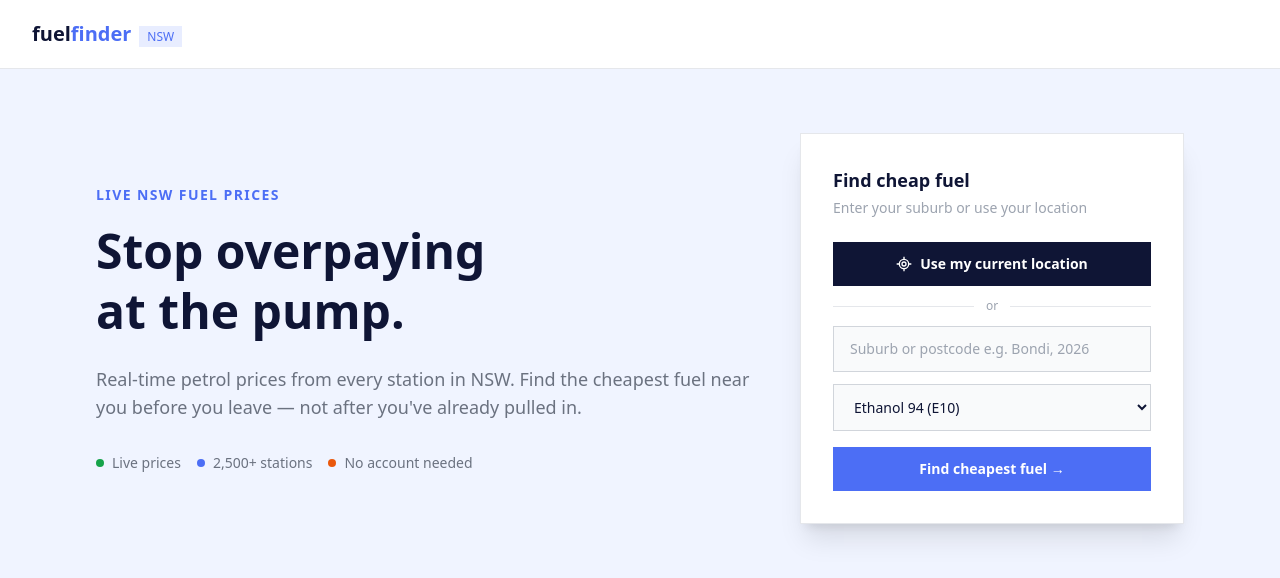
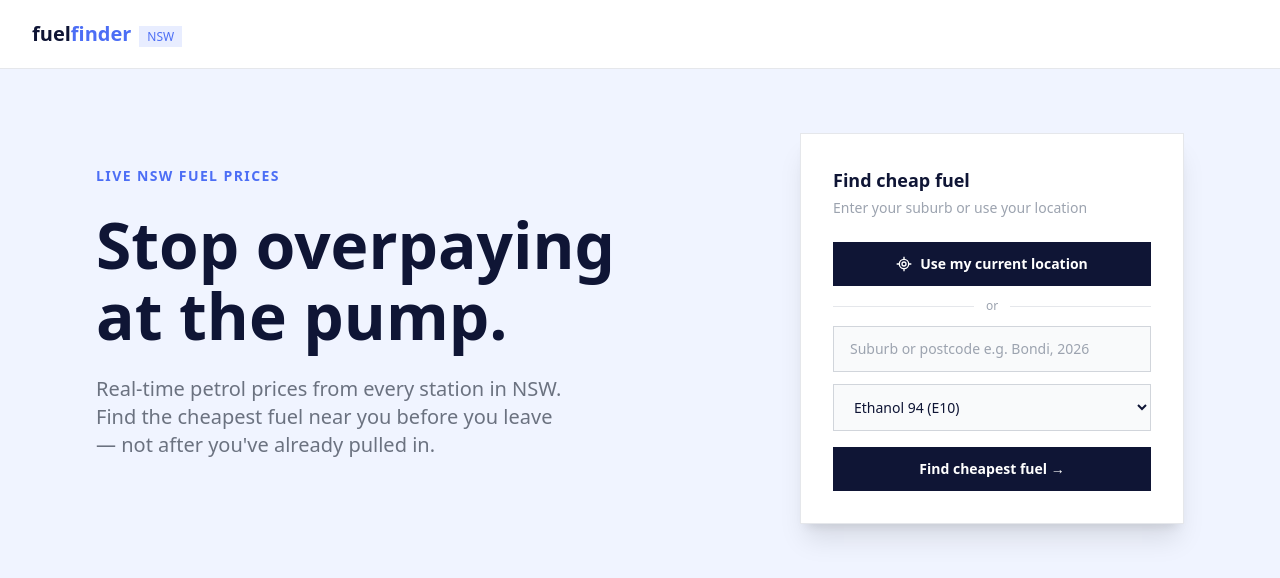
Before and after one commit to AneetKaur033/petrol-price-finder, a React (Vite) app: page / in a window 1280 px wide. Shown: the top 578 px of the page. Built offline with nearby package versions, Linux system fonts and the light colour scheme.

Commit message:
bigger font, navy buttons, no rounded corners, no bullet points

```diff
--- a/src/App.tsx
+++ b/src/App.tsx
@@ -204,7 +204,7 @@ function App() {
       <div className="min-h-screen" style={{ backgroundColor: '#f0f4ff' }}>
 
         {/* Nav */}
-        <div className="px-8 py-5 flex items-center justify-between" style={{ backgroundColor: 'white', borderBottom: '1px solid #e5e7eb' }}>
+        <div className="px-8 py-5 flex items-center" style={{ backgroundColor: 'white', borderBottom: '1px solid #e5e7eb' }}>
           <h1 className="text-xl font-bold" style={{ color: '#0f1535' }}>
             fuel<span style={{ color: '#4c6ef5' }}>finder</span>
             <span className="text-xs font-normal ml-2 px-2 py-0.5" style={{ backgroundColor: '#e8edff', color: '#4c6ef5' }}>NSW</span>
@@ -214,31 +214,17 @@ function App() {
         {/* Hero */}
         <div className="max-w-6xl mx-auto px-8 py-16 flex flex-col md:flex-row items-center gap-12">
 
-          {/* Left: Headline */}
+          {/* Left */}
           <div className="flex-1">
-            <p className="text-sm font-semibold uppercase tracking-widest mb-4" style={{ color: '#4c6ef5' }}>
+            <p className="text-sm font-semibold uppercase tracking-widest mb-6" style={{ color: '#4c6ef5' }}>
               Live NSW Fuel Prices
             </p>
-            <h2 className="text-5xl font-bold leading-tight mb-6" style={{ color: '#0f1535' }}>
+            <h2 className="font-bold leading-tight mb-6" style={{ color: '#0f1535', fontSize: '64px', lineHeight: '1.1' }}>
               Stop overpaying<br />at the pump.
             </h2>
-            <p className="text-lg mb-8" style={{ color: '#6b7280' }}>
+            <p className="text-xl mb-8" style={{ color: '#6b7280', maxWidth: '480px' }}>
               Real-time petrol prices from every station in NSW. Find the cheapest fuel near you before you leave — not after you've already pulled in.
             </p>
-            <div className="flex gap-4 flex-wrap">
-              <div className="flex items-center gap-2">
-                <div className="w-2 h-2 rounded-full" style={{ backgroundColor: '#16a34a' }}></div>
-                <span className="text-sm" style={{ color: '#6b7280' }}>Live prices</span>
-              </div>
-              <div className="flex items-center gap-2">
-                <div className="w-2 h-2 rounded-full" style={{ backgroundColor: '#4c6ef5' }}></div>
-                <span className="text-sm" style={{ color: '#6b7280' }}>2,500+ stations</span>
-              </div>
-              <div className="flex items-center gap-2">
-                <div className="w-2 h-2 rounded-full" style={{ backgroundColor: '#ea580c' }}></div>
-                <span className="text-sm" style={{ color: '#6b7280' }}>No account needed</span>
-              </div>
-            </div>
           </div>
 
           {/* Right: Search panel */}
@@ -252,7 +238,6 @@ function App() {
               </div>
             )}
 
-            {/* Location button */}
             <button
               onClick={handleUseLocation}
               disabled={locationLoading}
@@ -273,7 +258,6 @@ function App() {
               <div className="flex-1 h-px" style={{ backgroundColor: '#e5e7eb' }}></div>
             </div>
 
-            {/* Search input */}
             <input
               type="text"
               value={search}
@@ -284,7 +268,6 @@ function App() {
               style={{ border: '1px solid #d1d5db', color: '#0f1535', backgroundColor: '#f9fafb' }}
             />
 
-            {/* Fuel type */}
             <select
               value={fuelType}
               onChange={e => setFuelType(e.target.value)}
@@ -296,12 +279,11 @@ function App() {
               ))}
             </select>
 
-            {/* Search button */}
             <button
               onClick={handleSearch}
               disabled={loading}
               className="w-full py-3 text-sm font-semibold text-white"
-              style={{ backgroundColor: '#4c6ef5' }}
+              style={{ backgroundColor: '#0f1535' }}
             >
               {loading ? 'Searching...' : 'Find cheapest fuel →'}
             </button>
@@ -341,7 +323,7 @@ function App() {
               <button
                 onClick={() => openGoogleMaps(confirmStation)}
                 className="flex-1 py-2 text-sm font-semibold text-white"
-                style={{ backgroundColor: '#4c6ef5' }}
+                style={{ backgroundColor: '#0f1535' }}
               >
                 Open Google Maps
               </button>
@@ -357,17 +339,16 @@ function App() {
       >
         <button
           onClick={() => setPage('landing')}
-          className="text-sm flex items-center gap-1.5 px-3 py-1.5"
+          className="text-sm flex items-center gap-1.5 px-3 py-1.5 shrink-0"
           style={{ color: 'rgba(255,255,255,0.7)', border: '1px solid rgba(255,255,255,0.2)' }}
         >
           ← Back
         </button>
 
-        <h1 className="text-base font-bold">
+        <h1 className="text-base font-bold shrink-0">
           fuel<span style={{ color: '#4c6ef5' }}>finder</span>
         </h1>
 
-        {/* Fuel type pills */}
         <div className="flex items-center gap-2 overflow-x-auto ml-2">
           {FUEL_TYPES.map(f => (
             <button
```
